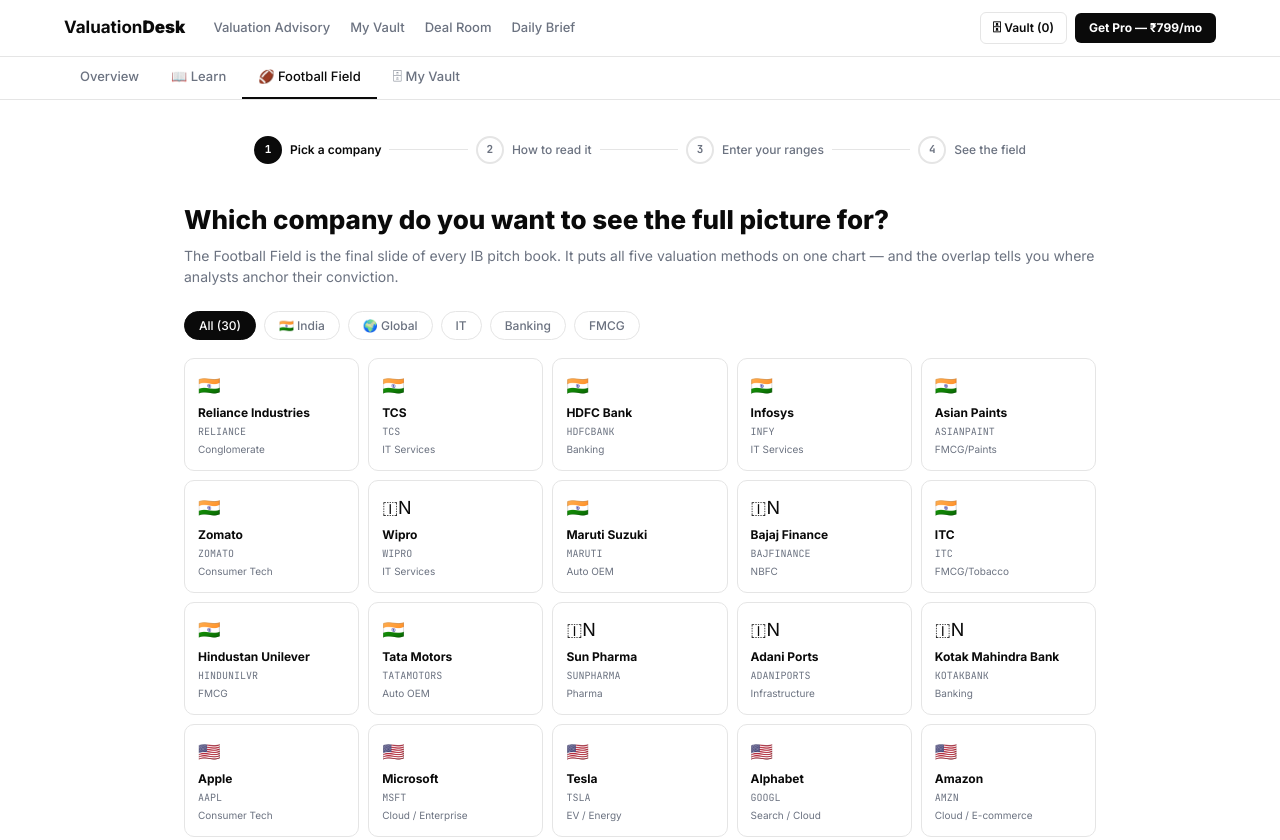
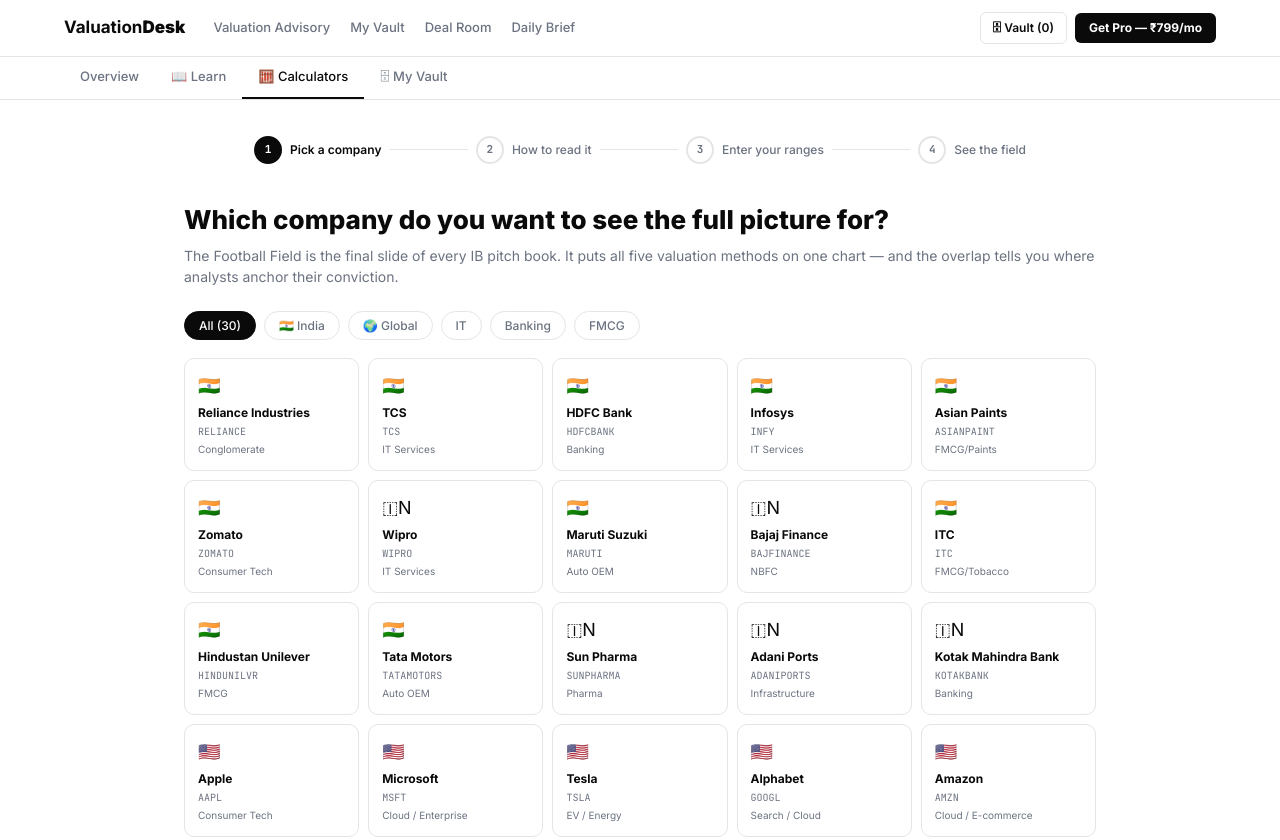
Before and after one commit to kumarviveksrv-cloud/valuation-toolkit, a plain HTML site: page domains/valuation-advisory/calculators/football-field.html in a window 1280 px wide. Shown: the top 840 px of the page. Drawn offline with Linux system fonts and the light colour scheme.

Commit message:
Update football-field.html

```diff
--- a/domains/valuation-advisory/calculators/football-field.html
+++ b/domains/valuation-advisory/calculators/football-field.html
@@ -154,7 +154,7 @@
   <div class="domain-nav-inner">
     <a href="https://kumarviveksrv-cloud.github.io/valuation-toolkit/domains/valuation-advisory/">Overview</a>
     <a href="https://kumarviveksrv-cloud.github.io/valuation-toolkit/domains/valuation-advisory/learn/">📖 Learn</a>
-    <a href="https://kumarviveksrv-cloud.github.io/valuation-toolkit/domains/valuation-advisory/calculators/" class="active">🏈 Football Field</a>
+    <a href="https://kumarviveksrv-cloud.github.io/valuation-toolkit/domains/valuation-advisory/calculators/" class="active">🧮 Calculators</a>
     <a href="https://kumarviveksrv-cloud.github.io/valuation-toolkit/vault/">🗄 My Vault</a>
   </div>
 </div>
```
